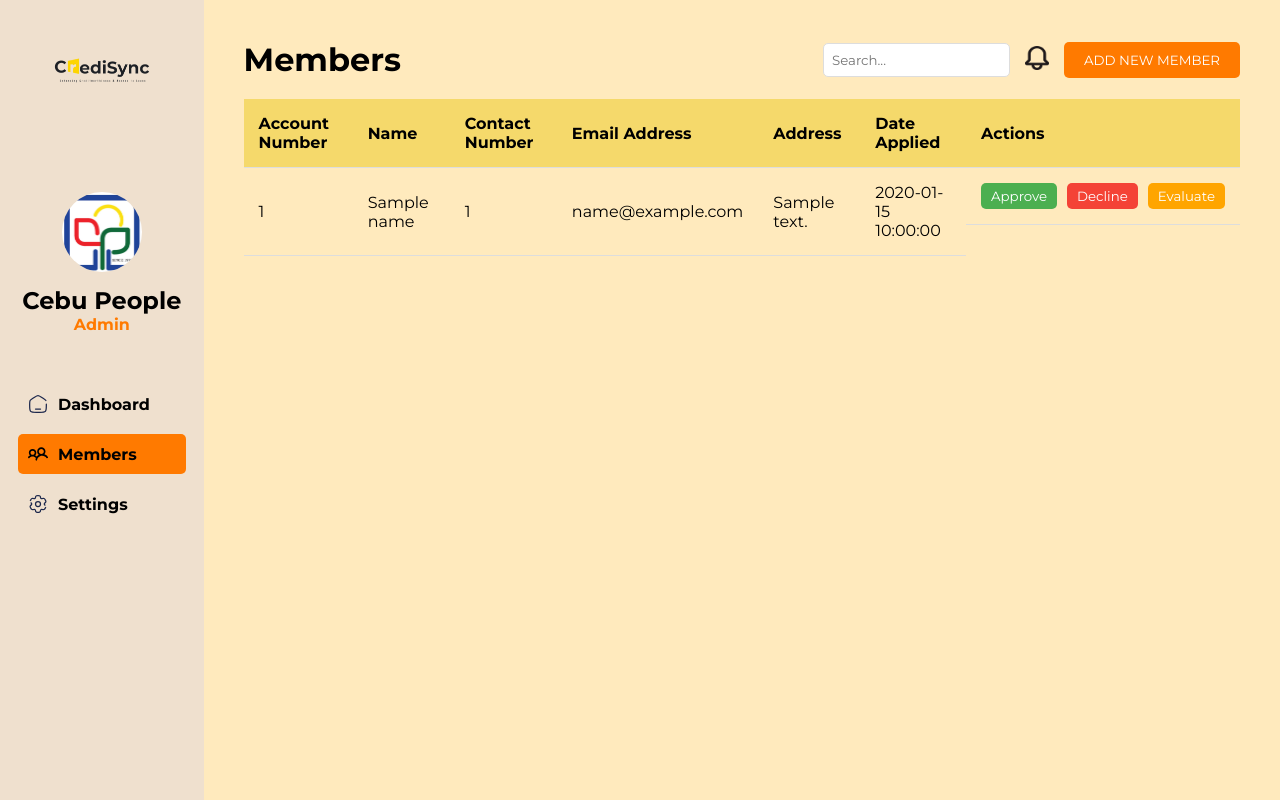
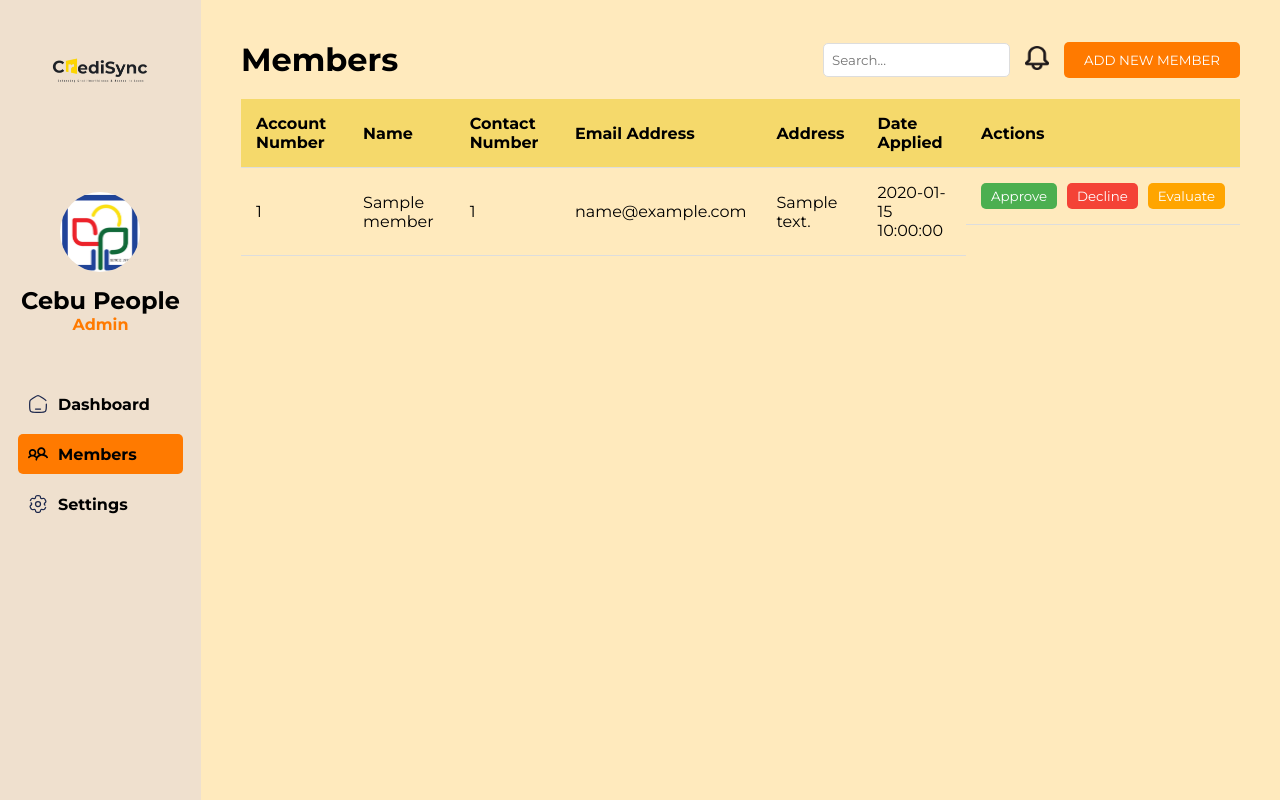
Before and after one commit to martinezcristy/CrediSyncML, a Flask app: template templates/members.html in a window 1280 px wide. Run offline with Flask 3, Linux system fonts and the light colour scheme; the template is opened without the code that fills it: most values are stand-ins (such as "Sample title", 1, 10 or a date in 2020); some libraries are stand-ins or nearby versions.

Commit message:
fixed data display issue on members page

```diff
--- a/templates/members.html
+++ b/templates/members.html
@@ -59,16 +59,20 @@
             <tbody method="GET">
                 {% for member in members %}
                 <tr>
-                    <td>{{ account_number }}</td>
-                    <td>{{ name }}</td>
-                    <td>{{ contact_number }}</td>
-                    <td>{{ email }}</td>
-                    <td>{{ address }}</td>
-                    <td>{{ date_applied }}</td>
+                    <td>{{ member.account_number }}</td>
+                    <td>{{ member.name }}</td>
+                    <td>{{ member.contact_number }}</td>
+                    <td>{{ member.email }}</td>
+                    <td>{{ member.address }}</td>
+                    <td>{{ member.date_applied }}</td>
                     <td class="actions">
                         <button class="approve">Approve</button>
                         <button class="decline" onclick="openDeclineModal(this)">Decline</button>
-                        <button class="evaluate">Evaluate</button>
+                        <!-- Evaluate Button -->
+                        <form action="{{ url_for('evaluation') }}" method="GET">
+                            <input type="hidden" name="member_id" value="{{ member['id'] }}">
+                            <button type="submit" class="evaluate">Evaluate</button>
+                        </form>
                     </td>
                 </tr>
                 {% endfor %}
```
